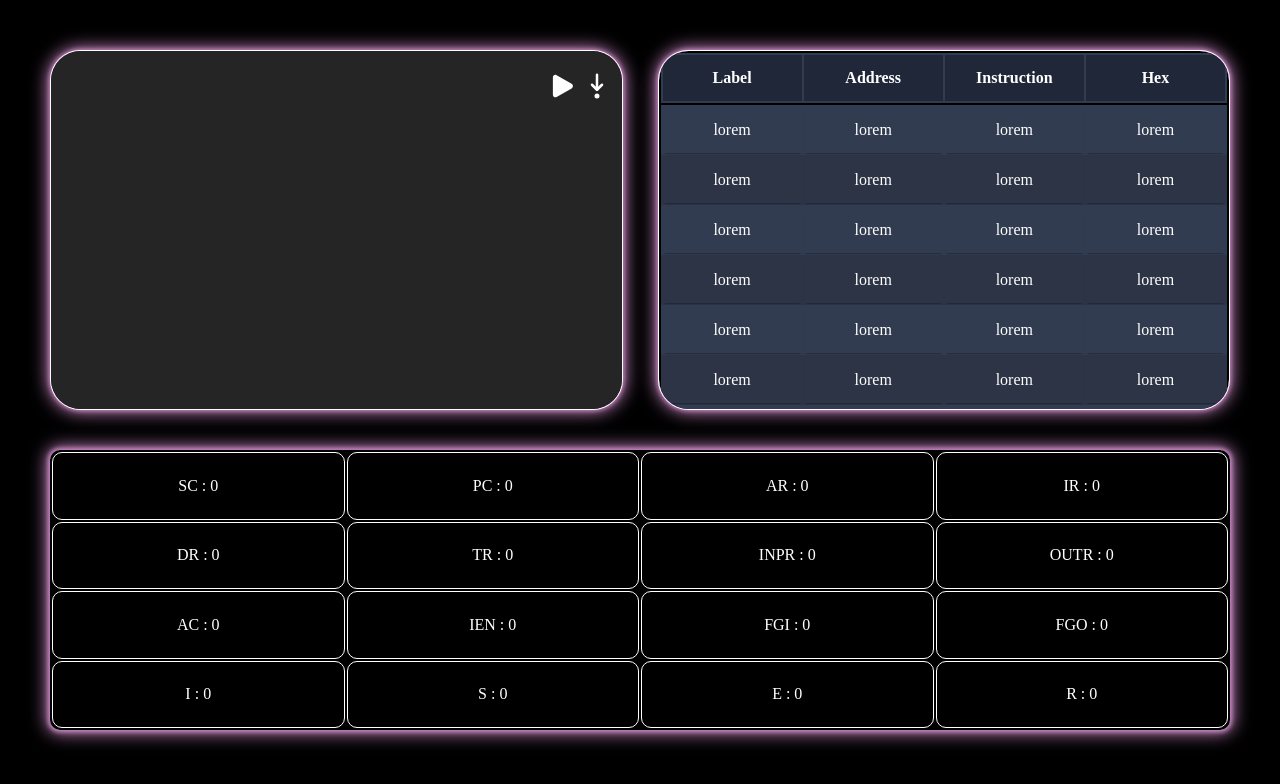
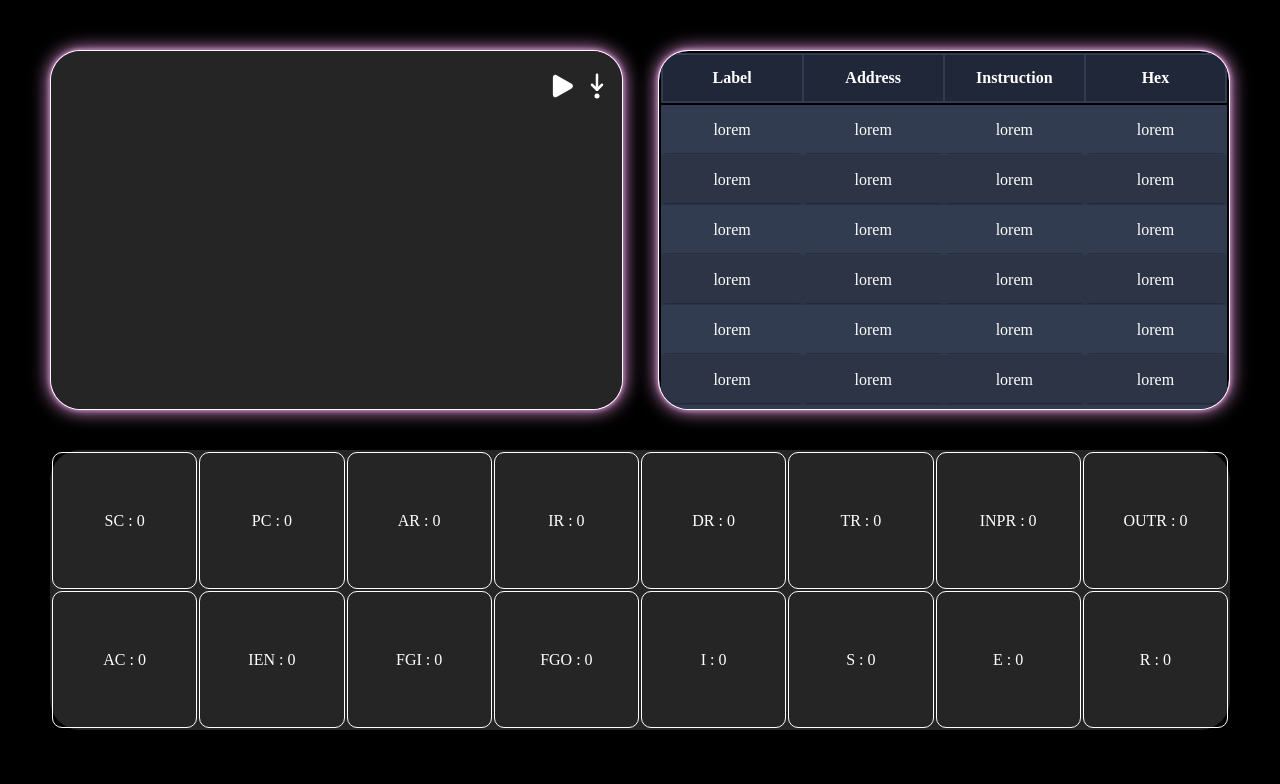
Before and after one commit to arefhbb/Computer-architecture-project, a plain HTML site: page index.html in a window 1280 px wide. Drawn offline with Linux system fonts and the light colour scheme.

Commit message:
edit html file

```diff
--- a/index.html
+++ b/index.html
@@ -112,7 +112,7 @@
             </table>
         </div>
     </div>
-    <div class="box box3 main-div main-div2 main-div3">
+    <div class="box box3">
         <table class="container2">
             <tbody>
                 <tr>
@@ -120,8 +120,6 @@
                     <td>PC : <span>0</span></td>
                     <td>AR : <span>0</span></td>
                     <td>IR : <span>0</span></td>
-                </tr>
-                <tr>
                     <td>DR : <span>0</span></td>
                     <td>TR : <span>0</span></td>
                     <td>INPR : <span>0</span></td>
@@ -132,8 +130,6 @@
                     <td>IEN : <span>0</span></td>
                     <td>FGI : <span>0</span></td>
                     <td>FGO : <span>0</span></td>
-                </tr>
-                <tr>
                     <td>I : <span>0</span></td>
                     <td>S : <span>0</span></td>
                     <td>E : <span>0</span></td>
```
